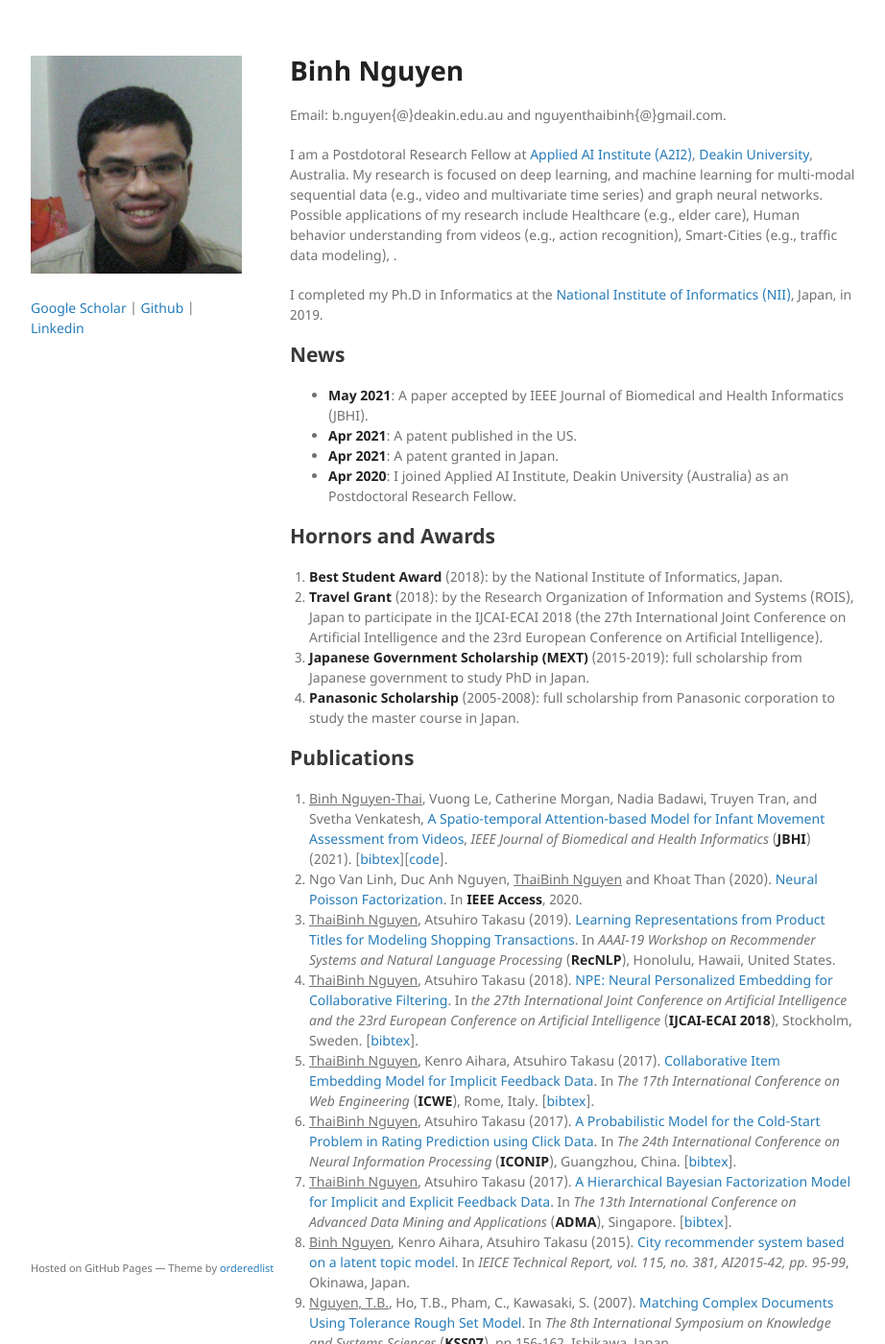
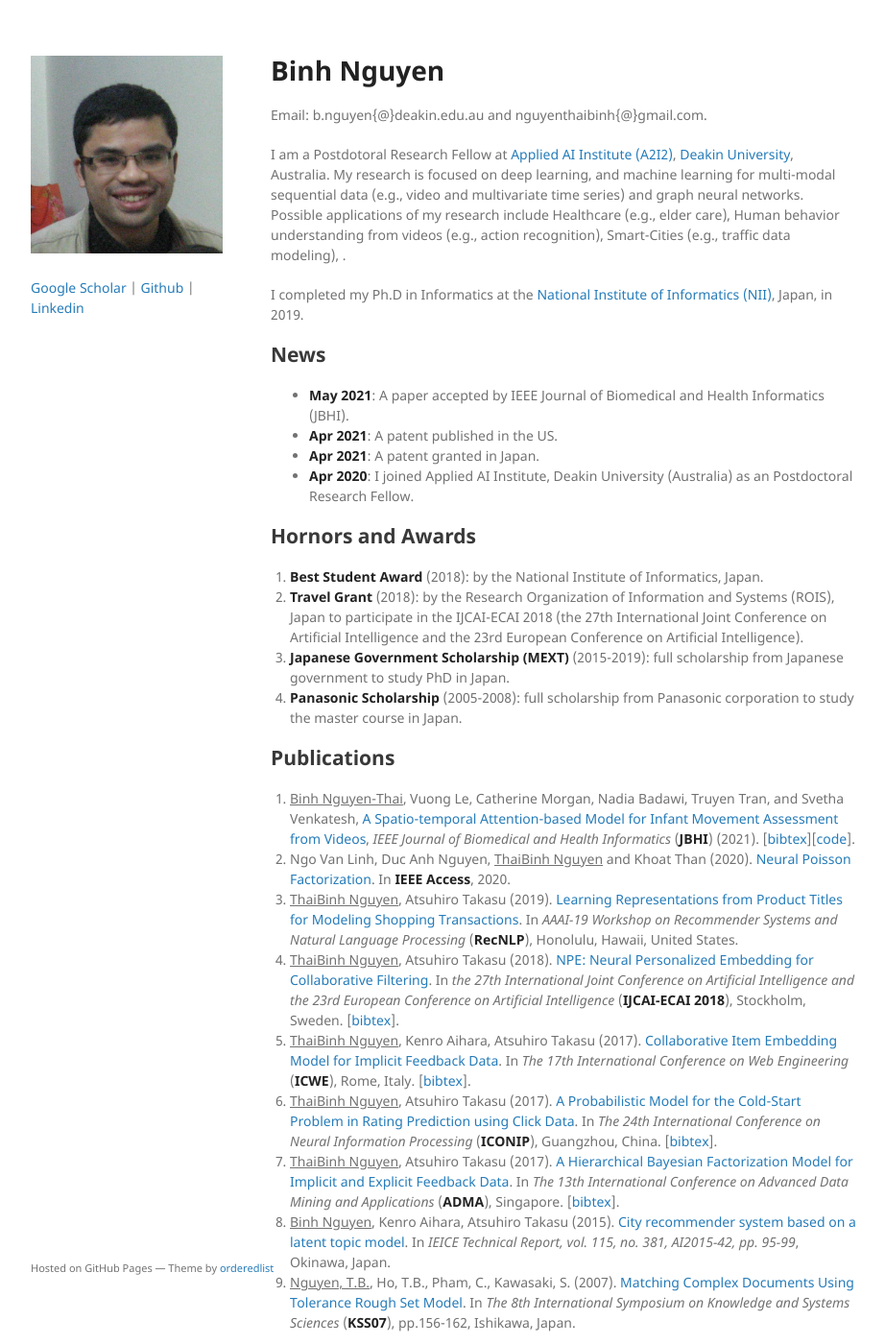
Before and after one commit to nguyenthaibinh/nguyenthaibinh.github.io, a Jekyll site: the page built from index.md, in a window 1280 px wide and 1400 px high. Shown: the whole window at 96% size, without its empty margins (178-1100 px from the left). Built offline with Jekyll 4.4.1, drawn with Linux system fonts in a browser that asks for light colours; the repository's description, which GitHub fills in, is left out; our own code applies the rules of GitHub Pages for plain Markdown files.

Commit message:
Update jekyll-theme-minimal.scss

```diff
--- a/_sass/jekyll-theme-minimal.scss
+++ b/_sass/jekyll-theme-minimal.scss
@@ -108,7 +108,7 @@ img {
 }
 
 header {
-  width:220px;
+  width:200px;
   float:left;
   position:fixed;
   -webkit-font-smoothing:subpixel-antialiased;
@@ -175,7 +175,7 @@ strong {
 }
 
 section {
-  width:590px;
+  width:610px;
   float:right;
   padding-bottom:50px;
 }
```
